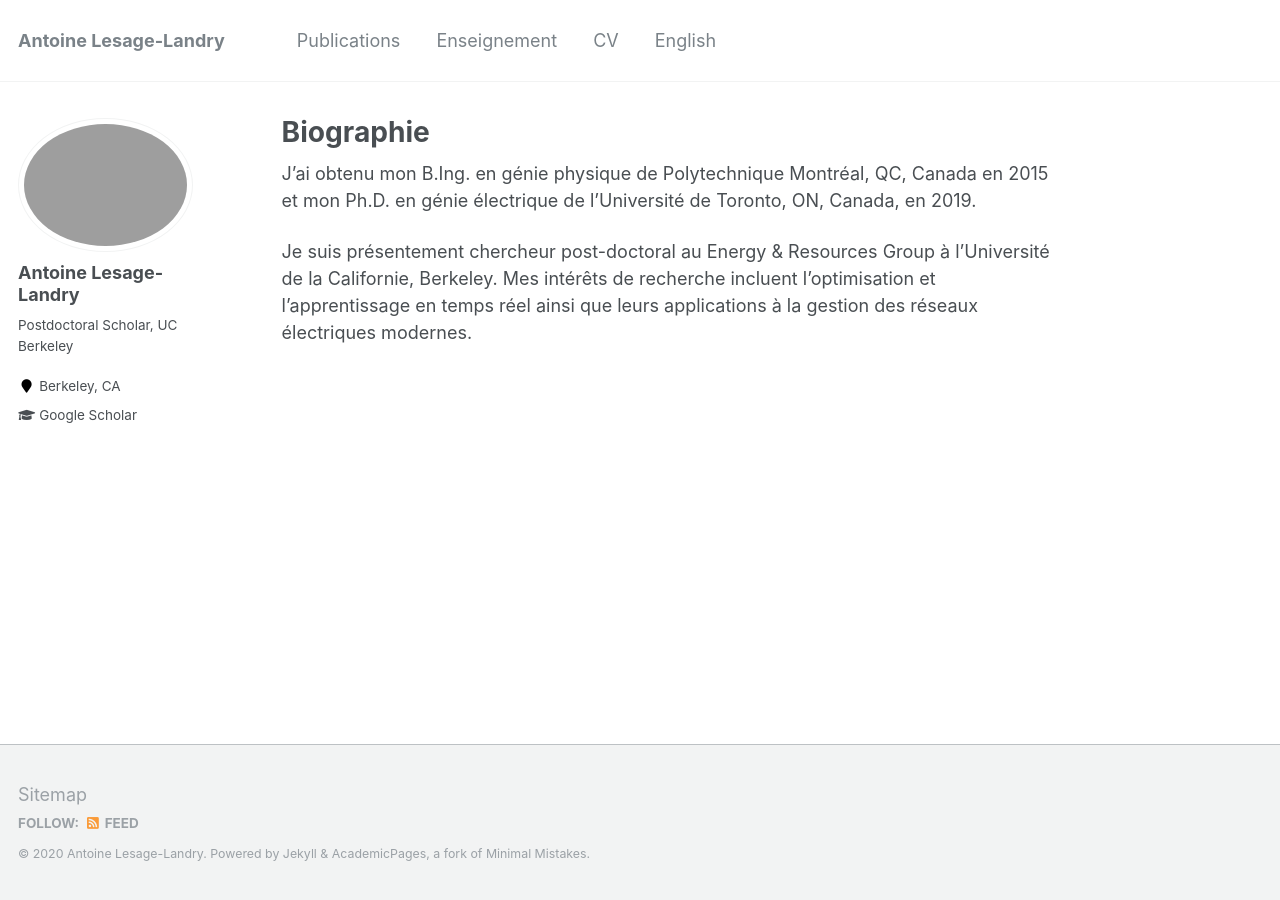
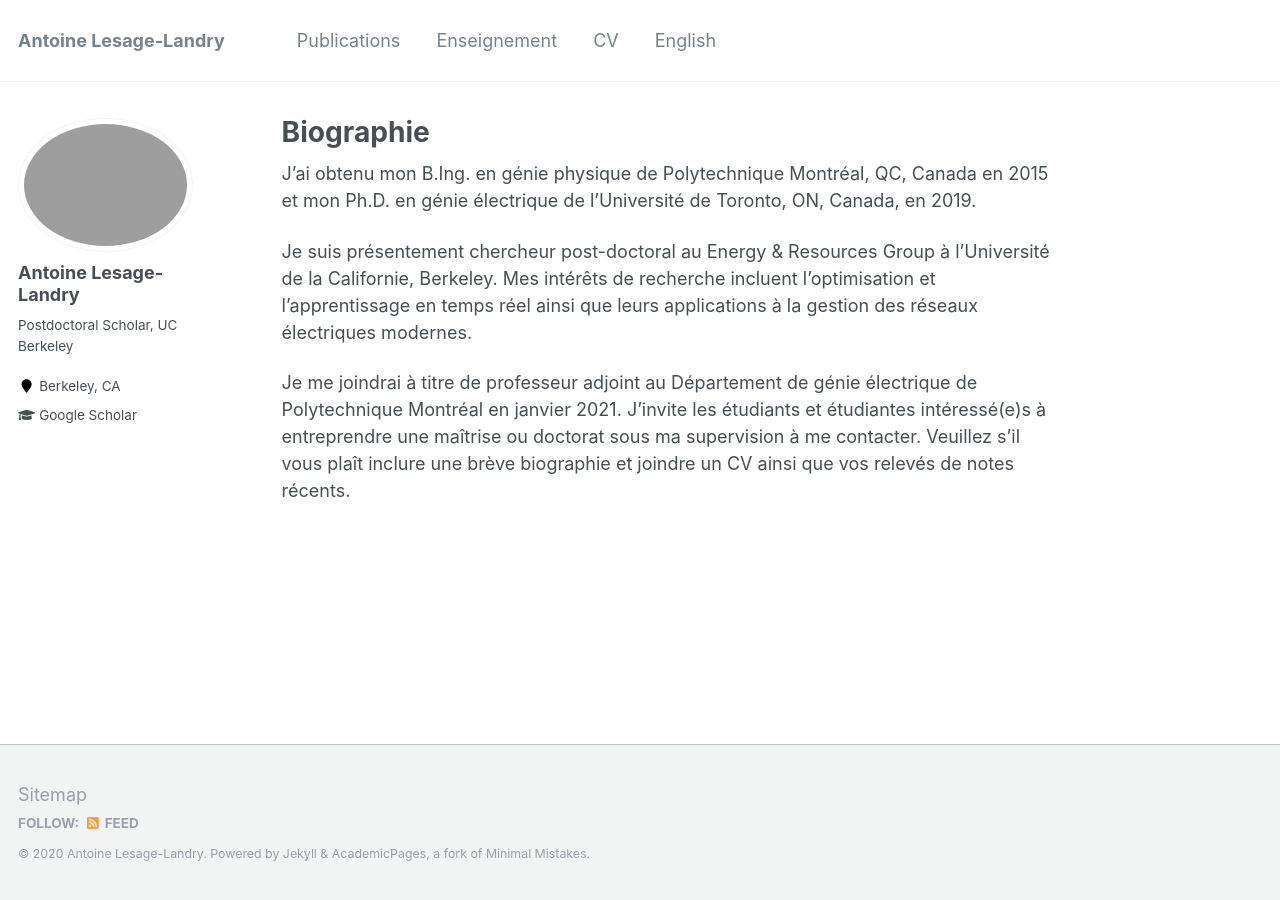
Before and after one commit to alesagelandry/fr, a Jekyll site: the page built from _pages/about.md, in a window 1280 px wide. Built offline with Jekyll 4.4.1, drawn with Linux system fonts in a browser that asks for light colours.

Commit message:
Update about.md

```diff
--- a/_pages/about.md
+++ b/_pages/about.md
@@ -11,3 +11,5 @@ redirect_from:
 J'ai obtenu mon B.Ing. en génie physique de Polytechnique Montréal, QC, Canada en 2015 et mon Ph.D. en génie électrique de l'Université de Toronto, ON, Canada, en 2019.
 
 Je suis présentement chercheur post-doctoral au Energy & Resources Group à l'Université de la Californie, Berkeley. Mes intérêts de recherche incluent l'optimisation et l'apprentissage en temps réel ainsi que leurs applications à la gestion des réseaux électriques modernes.
+
+Je me joindrai à titre de professeur adjoint au Département de génie électrique de Polytechnique Montréal en janvier 2021. J’invite les étudiants et étudiantes intéressé(e)s à entreprendre une maîtrise ou doctorat sous ma supervision à me contacter. Veuillez s’il vous plaît inclure une brève biographie et joindre un CV ainsi que vos relevés de notes récents.
```
